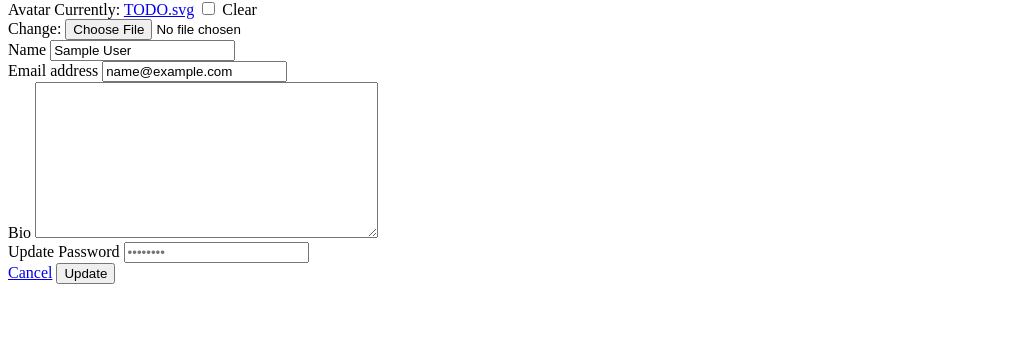
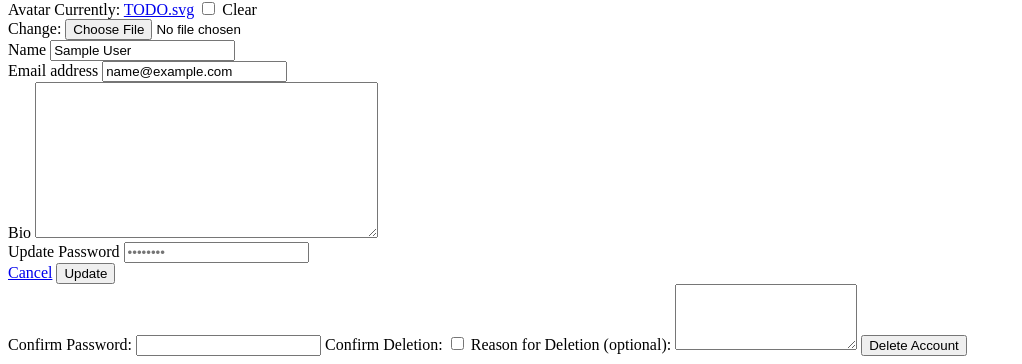
Before and after one commit to pierpaolo28/sapiensLink, a Django app: page /update_user/ in a window 1280 px wide. Shown: the part 957-1321 px from the top of the page, without its empty margins (0-1022 px from the left). Before the commit the page ends 1241 px from the top, so only its background shows below. Run offline with Django 3.2, Linux system fonts and the light colour scheme; the visitor is signed in with stand-in values (Sample User, id 1).

Commit message:
Made possible for a user to delete its account and fixed but to make not logged in users still possible to view lists and user profiles + fixed bug to have the All count in topics match the whole database and not just the top selection number

```diff
--- a/sapiensApp/admin.py
+++ b/sapiensApp/admin.py
@@ -1,5 +1,5 @@
 from django.contrib import admin
-from .models import List, Topic, Comment, User, UserManager, Vote, Report
+from .models import List, Topic, Comment, User, Feedback, Vote, Report
 
 # Register your models here.
 
@@ -8,6 +8,7 @@ admin.site.register(Topic)
 admin.site.register(Comment)
 admin.site.register(Vote)
 admin.site.register(Report)
+admin.site.register(Feedback)
 
 @admin.register(User)
 class UserAdmin(admin.ModelAdmin):
--- a/sapiensApp/models.py
+++ b/sapiensApp/models.py
@@ -112,3 +112,7 @@ class Report(models.Model):
 
     def __str__(self):
         return f"Report by {self.user} on {self.list} at {self.timestamp}"
+
+
+class Feedback(models.Model):
+    feedback = models.TextField()
--- a/sapiensApp/templates/pages/feed_component.html
+++ b/sapiensApp/templates/pages/feed_component.html
@@ -1,7 +1,9 @@
 {% for list in page %}
 <div class="listListList">
     <div class="listListList__header">
+        {% if list.author.id != None %}
         <a href="{% url 'profile' list.author.id %}" class="listListList__author">
+        {% endif %}
             <div class="avatar avatar--small">
                 <img src="{{list.author.avatar.url}}" />
             </div>
--- a/sapiensApp/templates/pages/list.html
+++ b/sapiensApp/templates/pages/list.html
@@ -56,6 +56,7 @@
             <h3>{{list.name}}</h3>
             <span>Last activity: {{list.updated|timesince}} ago</span>
           </div>
+          {% if list.author.id != None %}
           <div class="list__author">
             <p>Created By</p>
             <a href="{% url 'profile' list.author.id %}" class="list__author">
@@ -65,6 +66,7 @@
               <span>{{list.author.name}}</span>
             </a>
           </div>
+          {% endif %}
           <div class="list__score">
             {{list.score}}
           </div>
@@ -80,10 +82,8 @@
             {{list.content}}
           </div>
           <span class="list__topics">{{list.topic}}</span>
-          {% if request.user.is_authenticated %}
-            {% if not has_reported %}
+          {% if not has_reported %}
               <a href="{% url 'report_list' list.id %}?back_url={{ request.path }}">Report</a>
-            {% endif %}
           {% endif %}
         </div>
 
--- a/sapiensApp/templates/pages/profile.html
+++ b/sapiensApp/templates/pages/profile.html
@@ -23,7 +23,7 @@
         </div>
         <form method="POST">
           {% csrf_token %}
-          {% if user.is_authenticated and user != request.user %}
+          {% if user.is_authenticated and request.user.is_authenticated and user != request.user %}
               {% if is_following %}
                   <button class="btn btn-primary rounded-pill my-1 mx-1 py-1 py-1"  type="submit">
                       Unfollow
--- a/sapiensApp/templates/pages/topics_component.html
+++ b/sapiensApp/templates/pages/topics_component.html
@@ -6,7 +6,7 @@
         <li>
             <a href="{% url 'home' %}" class="active">All <span>{{topics.count}}</span></a>
         </li>
-        {% for topic in topics %}
+        {% for topic in topics|slice:4 %}
         <li>
             <a href="{% url 'home' %}?q={{topic.name}}">{{topic.name}}<span>{{topic.list_set.all.count}}</span></a>
         </li>
--- a/sapiensApp/templates/pages/update_user.html
+++ b/sapiensApp/templates/pages/update_user.html
@@ -40,6 +40,18 @@
           </div>
         </form>
       </div>
+
+      <form method="post" action="{% url 'delete_account' %}">
+        {% csrf_token %}
+        <label for="password">Confirm Password:</label>
+        <input type="password" name="password" required>
+        <label for="confirm_delete">Confirm Deletion:</label>
+        <input type="checkbox" name="confirm_delete" required>
+        <label for="feedback">Reason for Deletion (optional):</label>
+        <textarea name="feedback" rows="4"></textarea>
+        <button type="submit">Delete Account</button>
+      </form>
+
     </div>
   </div>
   </div>
--- a/sapiensApp/urls.py
+++ b/sapiensApp/urls.py
@@ -19,4 +19,5 @@ urlpatterns = [
     path('who_to_follow/', views.whoToFollowPage, name="who_to_follow"),
     path('vote/<str:pk>/<str:action>/', views.vote, name='vote'),
     path('report/<str:pk>/', views.report_list, name='report_list'),
+    path('delete-account/', views.delete_account, name='delete_account'),
 ]
--- a/sapiensApp/views.py
+++ b/sapiensApp/views.py
@@ -4,7 +4,7 @@ from django.contrib import messages
 from django.contrib.auth.decorators import login_required
 from django.db.models import Q, Count
 from django.contrib.auth import authenticate, login, logout
-from .models import List, Topic, Comment, User, Vote, Report
+from .models import List, Topic, Comment, User, Vote, Report, Feedback
 from .forms import ListForm, UserForm, MyUserCreationForm, ReportForm
 from django.core.paginator import Paginator
 
@@ -68,7 +68,7 @@ def home(request, follow='follow_false', top_voted='top_voted_false'):
         Q(content__icontains=q)
     )
 
-    topics = Topic.objects.annotate(names_count=Count('name')).order_by('-names_count')[0:4]
+    topics = Topic.objects.annotate(names_count=Count('name')).order_by('-names_count')
     users = User.objects.annotate(followers_count=Count('followers')).order_by('-followers_count')[0:5]
     list_count = lists.count()
 
@@ -103,8 +103,12 @@ def list(request, pk):
     list = List.objects.get(id=pk)
     list_comments = list.comment_set.all()
     participants = list.participants.all()
+    user = request.user
     # Check if the user has already reported this post
-    has_reported = Report.objects.filter(user=request.user, list=list).exists()
+    if user.is_authenticated:
+        has_reported = Report.objects.filter(user=user, list=list).exists()
+    else:
+        has_reported = False
 
     if request.method == 'POST':
         comment = Comment.objects.create(
@@ -150,7 +154,7 @@ def userProfile(request, pk):
     lists_count = List.objects.filter(author_id = pk).count()
     lists = user.list_set.all()
     list_comments = user.comment_set.all()
-    topics = Topic.objects.annotate(names_count=Count('name')).order_by('-names_count')[0:4]
+    topics = Topic.objects.annotate(names_count=Count('name')).order_by('-names_count')
     users = User.objects.annotate(followers_count=Count('followers')).order_by('-followers_count')[0:5]
 
     # Create a paginator instance
@@ -162,8 +166,11 @@ def userProfile(request, pk):
     # Get the Page object for the current page
     page = paginator.get_page(page_number)
 
-    if request.user.following.filter(pk=pk).exists():
-        is_following = True
+    if request.user.is_authenticated:
+        if request.user.following.filter(pk=pk).exists():
+            is_following = True
+        else:
+            is_following = False
     else:
         is_following = False
     if request.method == "POST":
@@ -324,3 +331,26 @@ def report_list(request, pk):
         form = ReportForm()
 
     return render(request, 'pages/report.html', {'form': form, 'list': list})
+
+
+@login_required(login_url='login')
+def delete_account(request):
+    if request.method == 'POST':
+        password = request.POST.get('password')
+        confirm_delete = request.POST.get('confirm_delete')
+        feedback = request.POST.get('feedback')
+        Feedback.objects.create(
+            feedback=feedback
+        )
+
+        user = authenticate(request, email=request.user.email, password=password)
+
+        if user is not None and confirm_delete == 'on':
+            # Delete the user account
+            user.delete()
+            logout(request)
+            messages.success(request, 'Your account has been deleted.')
+            return redirect('home')
+        else:
+            messages.error(request, 'Invalid password or confirmation.')
+    return render(request, 'pages/delete_account.html')
```
